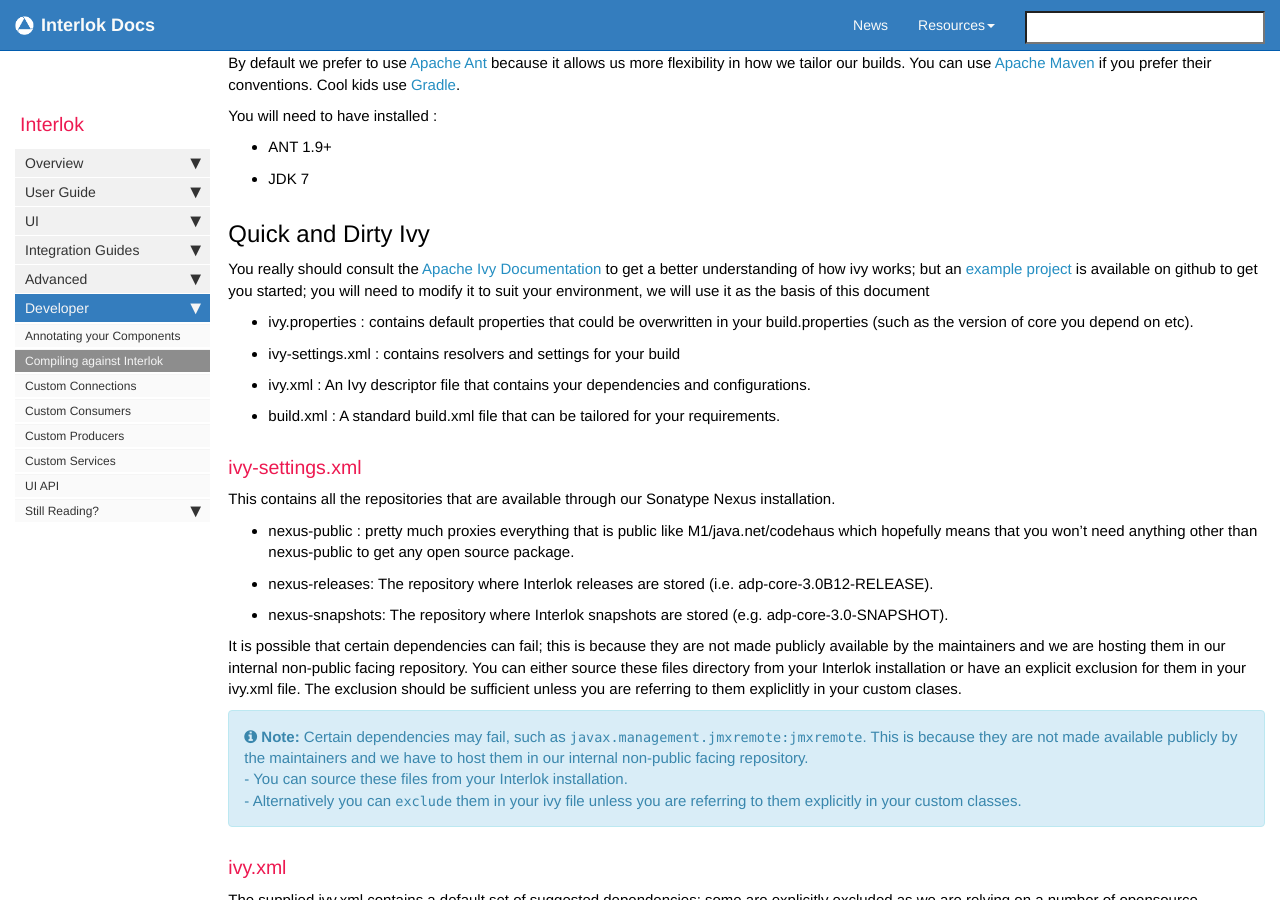
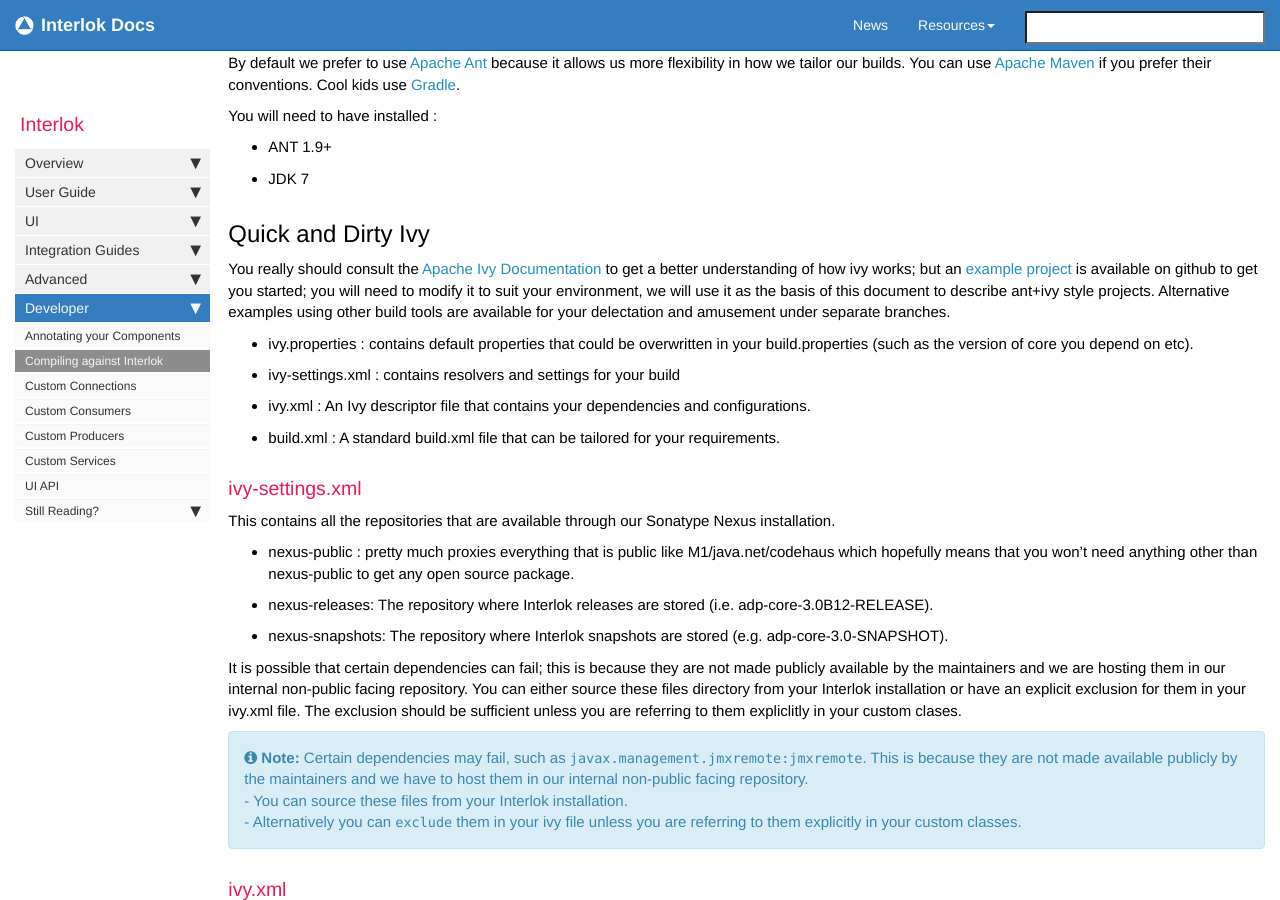
Before and after one commit to adaptris/interlok-docs-legacy, a Jekyll site: the page built from pages/developer/developer-compiling.md, in a window 1280 px wide and 900 px high, scrolled down 464 px. Built offline with Jekyll 4.4.1, drawn with Linux system fonts in a browser that asks for light colours; nearby versions of some CDN libraries; comment, search, counter and statistics services are not loaded.

Commit message:
Renamed the github project.

```diff
--- a/pages/developer/developer-compiling.md
+++ b/pages/developer/developer-compiling.md
@@ -20,7 +20,7 @@
 
 ## Quick and Dirty Ivy ##
 
-You really should consult the [Apache Ivy Documentation](http://ant.apache.org/ivy/history/latest-milestone/index.html) to get a better understanding of how ivy works; but an [example project](https://github.com/adaptris/service-example) is available on github to get you started; you will need to modify it to suit your environment, we will use it as the basis of this document
+You really should consult the [Apache Ivy Documentation](http://ant.apache.org/ivy/history/latest-milestone/index.html) to get a better understanding of how ivy works; but an [example project](https://github.com/adaptris/interlok-custom-component-example) is available on github to get you started; you will need to modify it to suit your environment, we will use it as the basis of this document to describe ant+ivy style projects. Alternative examples using other build tools are available for your delectation and amusement under separate branches.
 
 - ivy.properties : contains default properties that could be overwritten in your build.properties (such as the version of core you depend on etc).
 - ivy-settings.xml : contains resolvers and settings for your build
```
Also changed, not shown: pages/developer/developer-connections.md (+1 -1 lines), pages/developer/developer-consumers.md (+1 -1 lines), pages/developer/developer-producers.md (+1 -1 lines), pages/developer/developer-services.md (+1 -1 lines).
